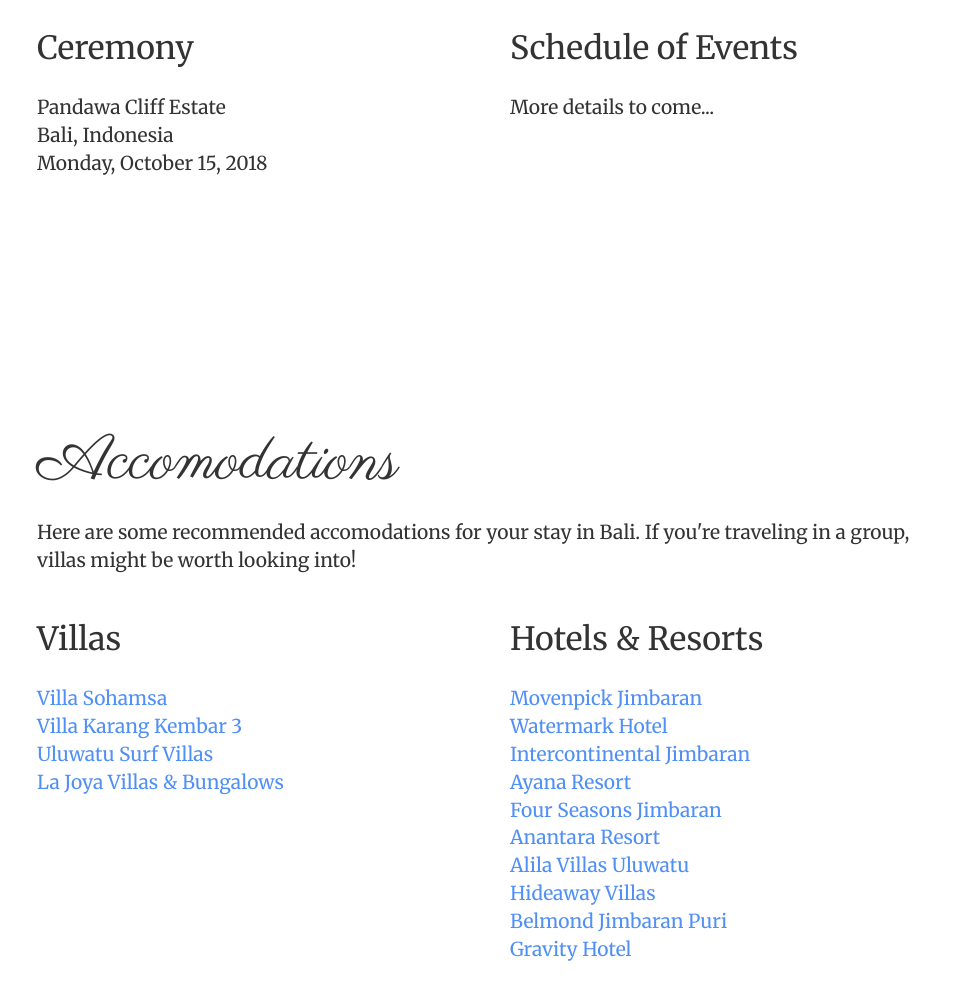
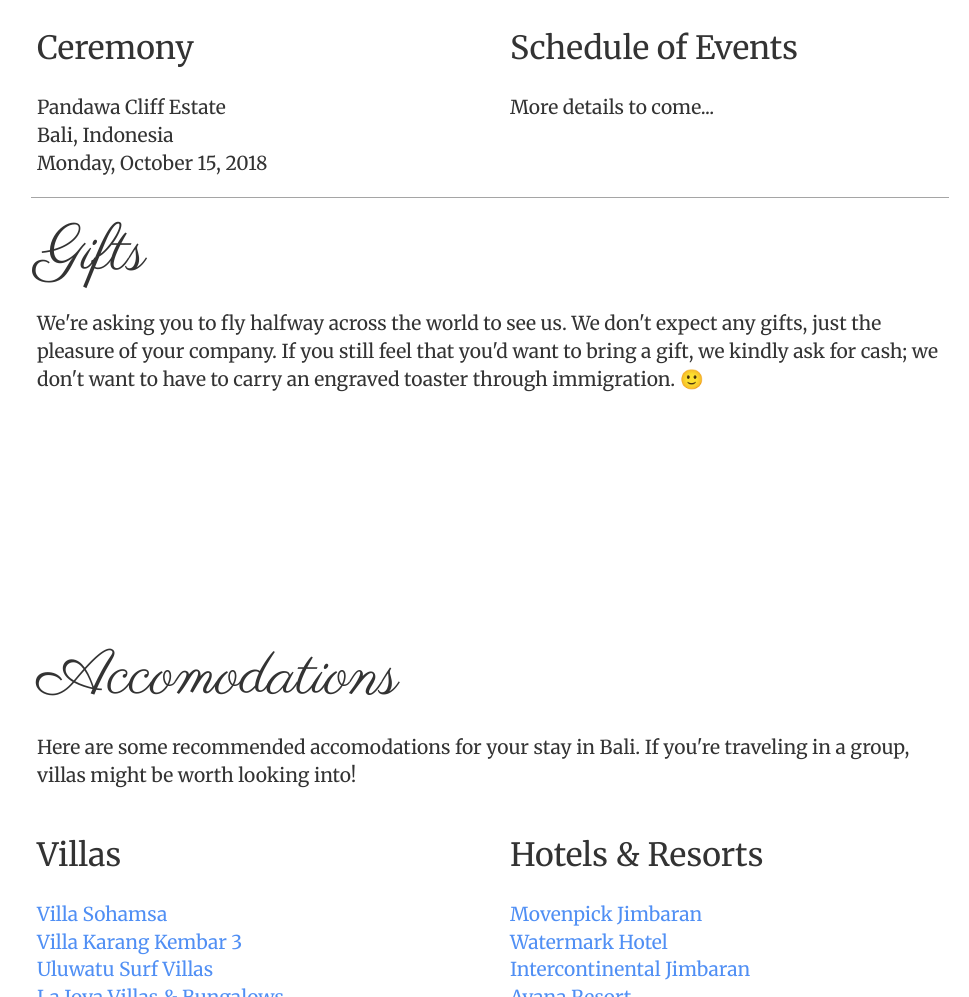
Before and after one commit to laflechejonathan/wed-web, a plain HTML site: page website/index.html in a window 1280 px wide. Shown: the part 1938-2935 px from the top of the page, without its empty margins (150-1119 px from the left). Drawn offline with Linux system fonts and the light colour scheme; no server answers.

Commit message:
gift section

```diff
--- a/website/index.html
+++ b/website/index.html
@@ -134,6 +134,21 @@
                             </p>
                         </div><!--end column-->
 
+
+                        <div class="column full">
+                            <div class="hr"></div>
+                        </div>
+
+                        <div class="column full">
+                            <h1>Gifts</h1>
+                            <p>
+                            We're asking you to fly halfway across the world to see us. We don't
+                            expect any gifts, just the pleasure of your company. If you still
+                            feel that you'd want to bring a gift, we kindly ask for cash; we don't
+                            want to have to carry an engraved toaster through immigration. 🙂
+                            </p>
+                        </div>
+
                     </section>
 
                     <section id="accomodations" class="clearfix">
```
